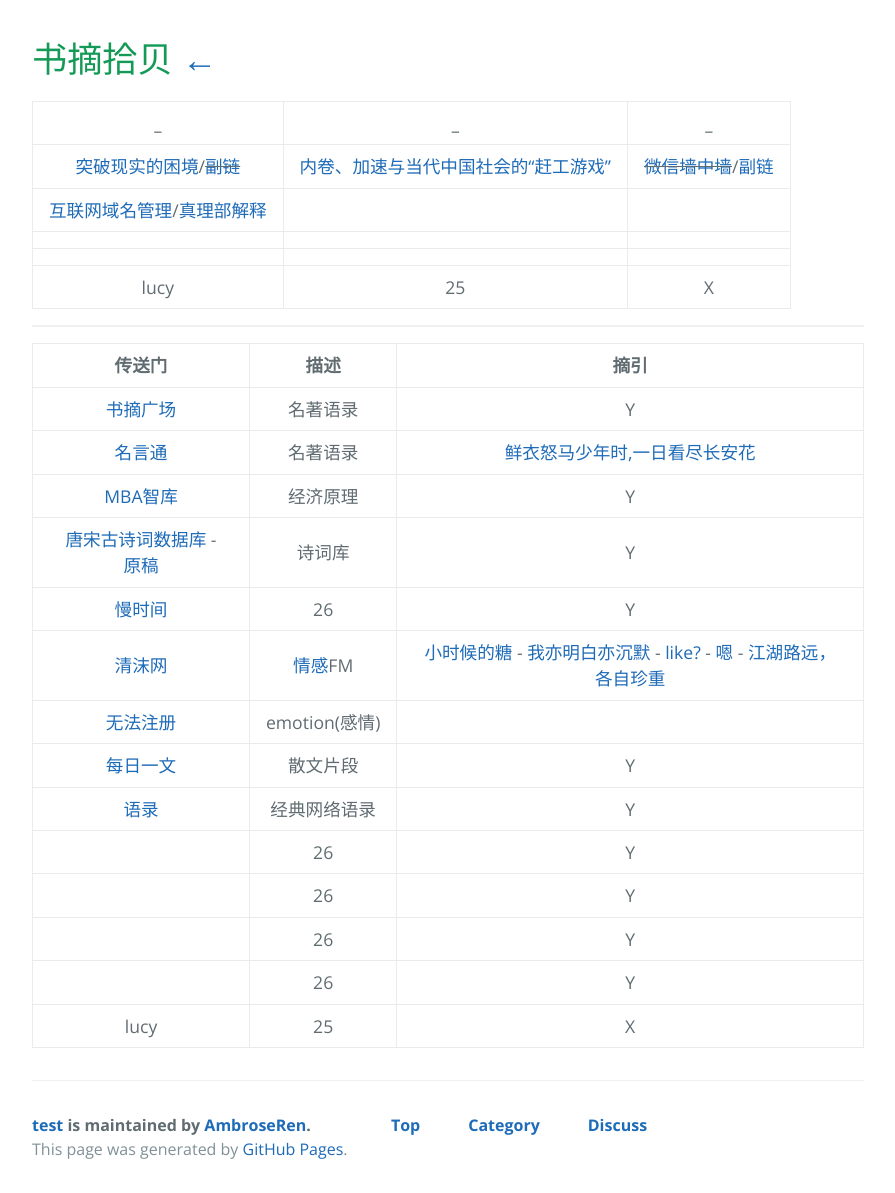
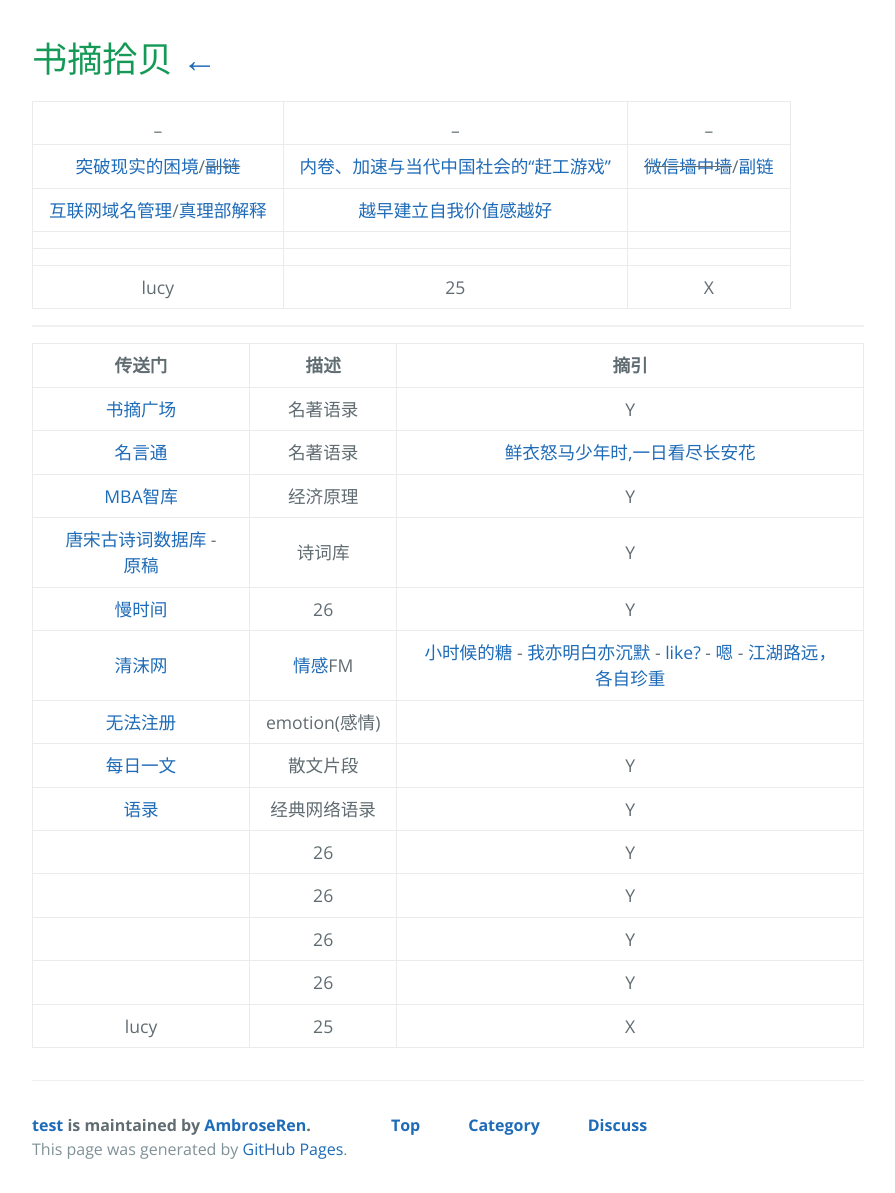
Before and after one commit to AmbroseRen/test, a Jekyll site: the page built from Library/excerpt.md, in a window 1280 px wide. Shown: the whole page, without its empty margins (192-1087 px from the left). Built offline with Jekyll 4.4.1, drawn with Linux system fonts in a browser that asks for light colours; our own code applies the rules of GitHub Pages for plain Markdown files; the repository's description, which GitHub fills in, is left out.

Commit message:
Update excerpt.md

```diff
--- a/Library/excerpt.md
+++ b/Library/excerpt.md
@@ -3,7 +3,7 @@
 | _ | _ | _ |
 |:---:|:---:|:---:|
 | [突破现实的困境](https://cdn.jsdelivr.net/gh/AmbroseRen/Picture@master/book/Method/%E7%AA%81%E7%A0%B4%E7%8E%B0%E5%AE%9E%E7%9A%84%E5%9B%B0%E5%A2%83%EF%BC%9A%E8%B6%8B%E5%8A%BF%E3%80%81%E7%A6%80%E8%B5%8B%E4%B8%8E%E4%BC%81%E4%B8%9A%E5%AE%B6%E7%9A%84%E5%A4%A7%E6%88%98%E7%95%A5%20-%20%E5%85%8B%E9%87%8C%E6%96%AF%C2%B7%E5%B8%83%E6%8B%89%E5%BE%B7%E5%88%A9%20&%20%E8%B4%BA%E7%9D%A6%E5%BB%B7%20&%20%E6%96%AF%E6%96%87%C2%B7%E6%96%AF%E5%AF%86%E7%89%B9.pdf)/~~[副链](http://reader.epubee.com/books/mobile/80/800e5427f8167a4563c9b79dd66ad96b/text00011.html)~~ | [内卷、加速与当代中国社会的“赶工游戏”](https://jingine.com/9309) | ~~[微信墙中墙](https://www.darmau.com/inside-wechat-wall/)~~/[副链](https://medium.com/@darmau/inside-wechat-wall-76d357158d0c) |
-| [互联网域名管理](https://dmesg.app/domain-lucky-too-lucky.html)/[真理部解释](https://www.zhihu.com/question/41864611) | []() | []() |
+| [互联网域名管理](https://dmesg.app/domain-lucky-too-lucky.html)/[真理部解释](https://www.zhihu.com/question/41864611) | [越早建立自我价值感越好](https://www.douban.com/note/800445906/) | []() |
 | []() | []() | []() |
 | []() | []() | []() |
 | lucy | 25 | X |
```
